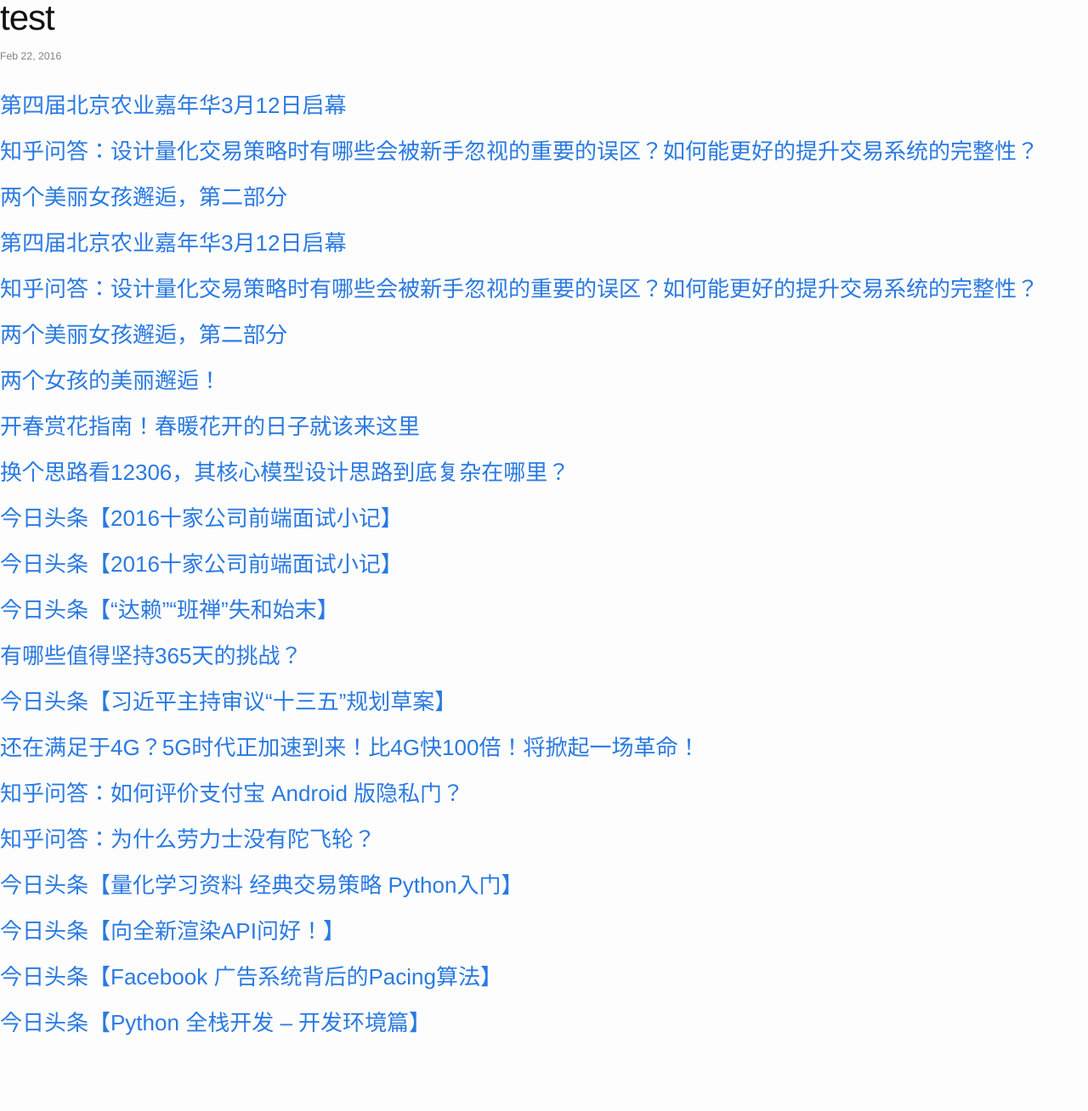
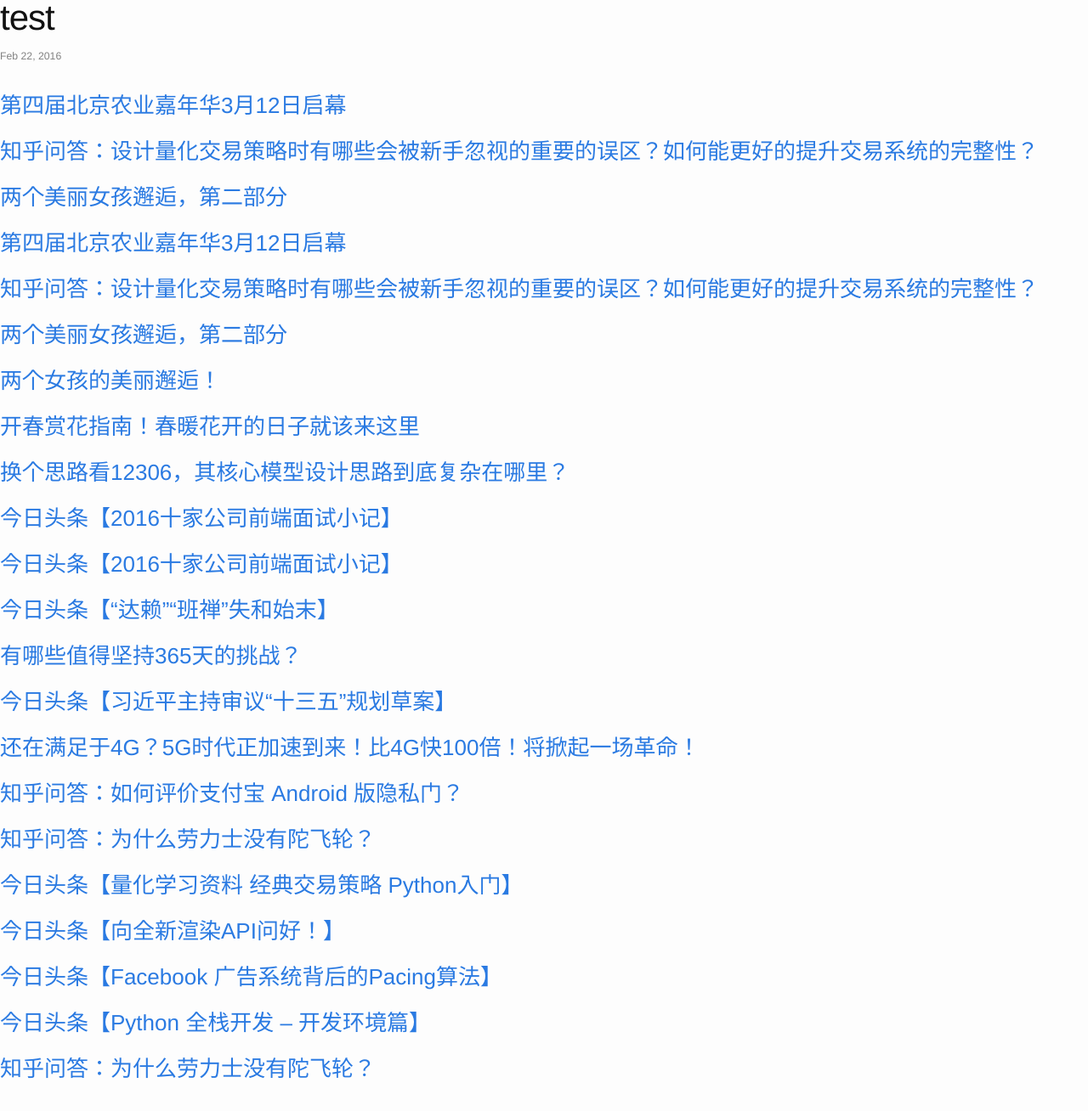
Before and after one commit to cnwarden/cnwarden.github.io, a Jekyll site: the page built from _posts/2016-02-22-test.markdown, in a window 1280 px wide. Shown: the whole page at 85% size. Built offline with Jekyll 4.4.1, drawn with Linux system fonts in a browser that asks for light colours; before the commit the page ends 1254 px from its top, so only the background shows below that.

Commit message:
auto commit

```diff
--- a/_posts/2016-02-22-test.markdown
+++ b/_posts/2016-02-22-test.markdown
@@ -45,3 +45,5 @@ categories: update
 ### [今日头条【Facebook 广告系统背后的Pacing算法】](http://toutiao.com/item/6254399985773724162/?iid=3578109516&app=news_article&tt_from=android_share&utm_source=email&utm_medium=toutiao_android&utm_campaign=client_share)
 
 ### [今日头条【Python 全栈开发 -- 开发环境篇】](http://toutiao.com/item/6254351600416981505/?iid=3578109516&app=news_article&tt_from=android_share&utm_source=email&utm_medium=toutiao_android&utm_campaign=client_share)
+
+### [知乎问答：为什么劳力士没有陀飞轮？](http://www.zhihu.com/question/21533456/answer/87735044 （分享自知乎网）)
```
